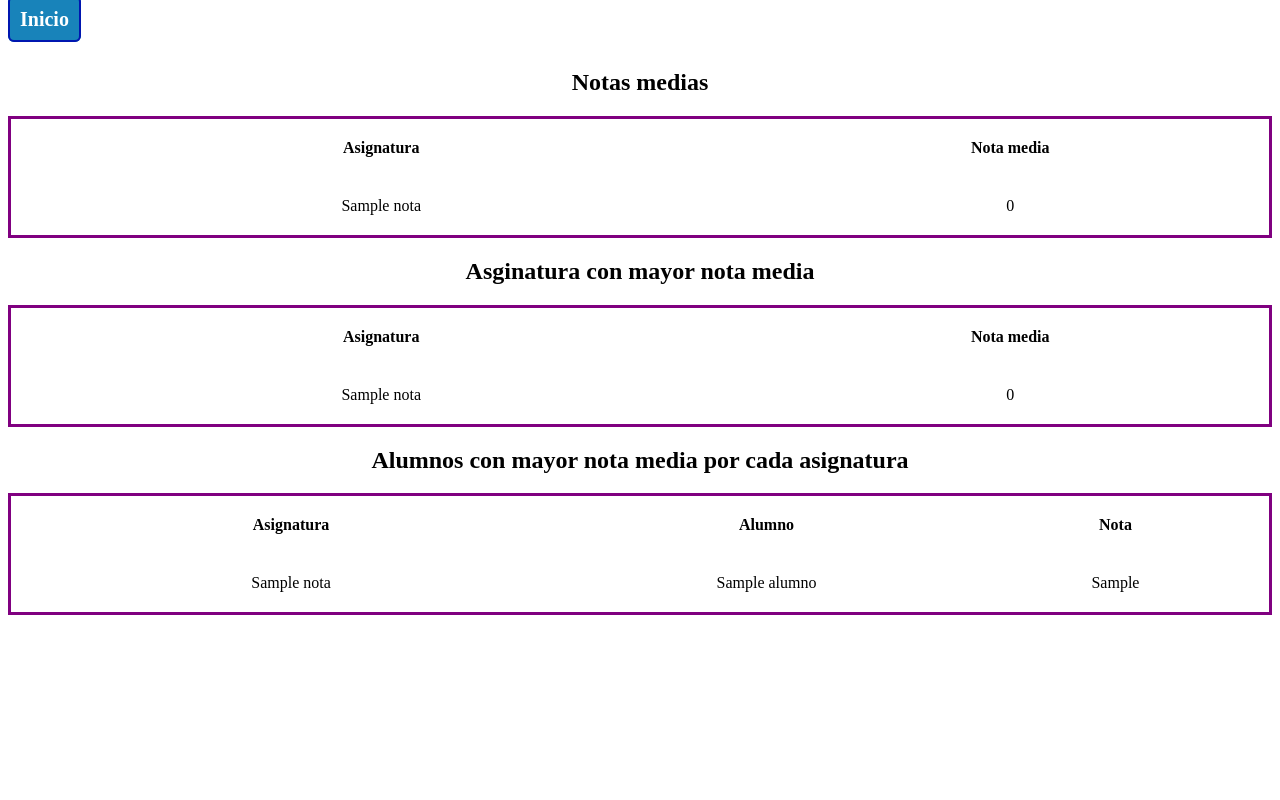
After one commit to manelportillo/Gestion-Notas, a PHP site: page /info_adicional.php in a window 1280 px wide. The commit adds this page. Run offline with PHP 8.4, Linux system fonts and the light colour scheme; the visitor is signed in with stand-in values (Sample User, id 1); tables that the repository leaves empty or names only in its code hold one stand-in row (values such as "Sample post").

Commit message:
Subida final

```diff
--- a/actualizar.php
+++ b/actualizar.php
@@ -7,6 +7,7 @@
   <link rel="stylesheet" type="text/css" href="estilos//style.css">
   <script  src="../js/code.js"></script>
 </head>
+<a class="boton_personalizado"  href="zona.admin.php">Inicio</a><br><br>
 <body>
     <?php
 
@@ -25,7 +26,7 @@
 <div class="row">
     <div class="form">
       <form action="actualizar.php" method="POST" onsubmit="return validacionForm1()">
-        <input id="idalu" name="idalu" style="display=none;"type="text" value=<?php echo $alumno['id_alumno']?>>
+        <input id="idalu" name="idalu" style="display=none;"type="hidden" value=<?php echo $alumno['id_alumno']?>>
         <label>Nombre:</label><br>
         <input type="text" name="name" id="name" value="<?php echo $alumno['nombre_alumno'];?>" disabled><br>
         <label>1r apellido:</label><br>
--- /dev/null
+++ b/info_adicional.php
@@ -0,0 +1,26 @@
+<html lang="en">
+<head>
+<title>Gestión de notas</title>
+<meta charset="utf-8">
+<meta name="viewport" content="width=device-width, initial-scale=1.0">
+<link rel="stylesheet" type="text/css" href="estilos//style.css">
+</head>
+<body>
+<a class="boton_personalizado"  href="zona.admin.php">Inicio</a><br><br>
+<?php
+require_once 'sessioncontroller.php';
+require_once 'notaDAO.php';
+?>
+<?php
+    $mostrar_notas_medias=new notaDAO;
+    echo $mostrar_notas_medias->nota_media();
+    echo "<h2 style='text-align:center;'>Notas medias</h2>";
+    echo $mostrar_notas_medias->mayor_nota_media();
+    echo "<h2 style='text-align:center;'>Asginatura con mayor nota media</h2>";
+    echo $mostrar_notas_medias->alumnoConMayorNota();
+    echo "<h2 style='text-align:center;'>Alumnos con mayor nota media por cada asignatura</h2>";
+?>
+
+</body>
+
+</html>
--- a/insertar_alumno.php
+++ b/insertar_alumno.php
@@ -12,6 +12,7 @@ require_once 'sessioncontroller.php';
 require_once 'alumnoDAO.php';
 ?>
 <div>
+  <a class="boton_personalizado"  href="zona.admin.php">Inicio</a><br><br>
   <form action="insertar_alumno.php" method="POST">
     <label for="name">Nombre</label>
     <input type="text" id="name" name="name" placeholder="Nombre del alumno..." required>
--- a/nota.php
+++ b/nota.php
@@ -4,6 +4,7 @@ class Nota {
     private $id_nota;
     private $nota_alumno;
     private $id_alumno;
+    static $nota_media;
 
     function __construct($id_alumno,$nombre_asignatura,$id_nota,$nota_alumno)
     {
@@ -92,5 +93,25 @@ class Nota {
 
         return $this;
     }
+
+    /**
+     * Get the value of nota_media
+     */
+    public function getNota_media()
+    {
+        return $this->nota_media;
+    }
+
+    /**
+     * Set the value of nota_media
+     *
+     * @return  self
+     */
+    public function setNota_media($nota_media)
+    {
+        $this->nota_media = $nota_media;
+
+        return $this;
+    }
 }
 ?>
--- a/notaDAO.php
+++ b/notaDAO.php
@@ -30,7 +30,6 @@ class NotaDao{
     public function cambioNotas(){
         try {
             $this->pdo->beginTransaction();
-            $id=$_POST['idalu'];
             $nota1=$_POST['nota0'];
             $nota2=$_POST['nota1'];
             $nota3=$_POST['nota2'];
@@ -59,5 +58,71 @@ class NotaDao{
         }
     }
 
+    public function nota_media(){
+        $query= "SELECT AVG(Nota_alumno), Nombre_asignatura FROM tbl_nota GROUP BY Nombre_asignatura";
+        $sentencia=$this->pdo->prepare($query);
+        $sentencia->execute();
+        $notas_medias=$sentencia->fetchALL(PDO::FETCH_ASSOC);
+        echo "<table>";
+        echo "<thead>";
+        echo "<tr>";
+        echo "<th scope='col'>Asignatura</th>";
+        echo "<th scope='col'>Nota media</th>";
+
+        echo "</tr>";
+        foreach ($notas_medias as $nota_media){
+            echo "<tr>";
+            echo "<td> {$nota_media['Nombre_asignatura']}</td>";
+            echo "<td> {$nota_media['AVG(Nota_alumno)']}</td>";
+            echo "</tr>";
+
+        }
+    }
+
+    public function mayor_nota_media(){
+        $query="SELECT AVG(Nota_alumno), Nombre_asignatura FROM tbl_nota GROUP BY Nombre_asignatura ORDER BY AVG(Nota_alumno) DESC LIMIT 1";
+        $sentencia=$this->pdo->prepare($query);
+        $sentencia->execute();
+        $mayores_notas_medias=$sentencia->fetchALL(PDO::FETCH_ASSOC);
+        echo "<table>";
+        echo "<thead>";
+        echo "<tr>";
+        echo "<th scope='col'>Asignatura </th>";
+        echo "<th scope='col'>Nota media</th>";
+
+        echo "</tr>";
+        foreach ($mayores_notas_medias as $mayor_nota_media){
+            echo "<tr>";
+            echo "<td> {$mayor_nota_media['Nombre_asignatura']} </td>";
+            echo "<td> {$mayor_nota_media['AVG(Nota_alumno)']}</td>";
+            echo "</tr>";
+
+        }
+    }
+
+    public function alumnoConMayorNota(){
+        //QUERY HECHA JUNTO A AGNÈS
+        $query="SELECT qry_nota_max.nombre_asignatura, qry_nota_max.nota_max, MAX(tbl_alumnos.nombre_alumno) AS alumno FROM (SELECT tbl_nota.nombre_asignatura, MAX(tbl_nota.nota_alumno) AS nota_max FROM tbl_nota GROUP BY tbl_nota.nombre_asignatura) AS qry_nota_max INNER JOIN tbl_nota ON tbl_nota.nombre_asignatura = qry_nota_max.nombre_asignatura AND tbl_nota.nota_alumno = qry_nota_max.nota_max INNER JOIN tbl_alumnos ON tbl_nota.id_alumno = tbl_alumnos.id_alumno GROUP BY tbl_nota.nombre_asignatura ORDER BY tbl_alumnos.nombre_alumno DESC";
+        $sentencia=$this->pdo->prepare($query);
+        $sentencia->execute();
+        $mayores_notas=$sentencia->fetchALL(PDO::FETCH_ASSOC);
+        echo "<table>";
+        echo "<thead>";
+        echo "<tr>";
+        echo "<th scope='col'>Asignatura</th>";
+        echo "<th scope='col'>Alumno </th>";
+        echo "<th scope='col'>Nota </th>";
+
+        echo "</tr>";
+        foreach ($mayores_notas as $mayor_nota){
+            echo "<tr>";
+            echo "<td> {$mayor_nota['nombre_asignatura']} </td>";
+            echo "<td> {$mayor_nota['alumno']}</td>";
+            echo "<td> {$mayor_nota['nota_max']}</td>";
+            echo "</tr>";
+
+        }
+    }
+
 }
 ?>
--- a/zona.admin.php
+++ b/zona.admin.php
@@ -13,6 +13,7 @@ require_once 'alumnoDAO.php';
 ?>
 
   <a class="boton_personalizado"  href="insertar_alumno.php">Crear alumnos</a><br><br>
+  <a class="boton_personalizado"  href="info_adicional.php">Información adicional</a><br><br>
   <form action="zona.admin.php" method="POST">
     <label for="name"> Nombre:<label><br>
     <input type="text" id="name_alumno" name="name_alumno" placeholder="Nombre"><br>
@@ -40,4 +41,5 @@ require_once 'alumnoDAO.php';
 ?>
 
 </body>
+
 </html>
```
